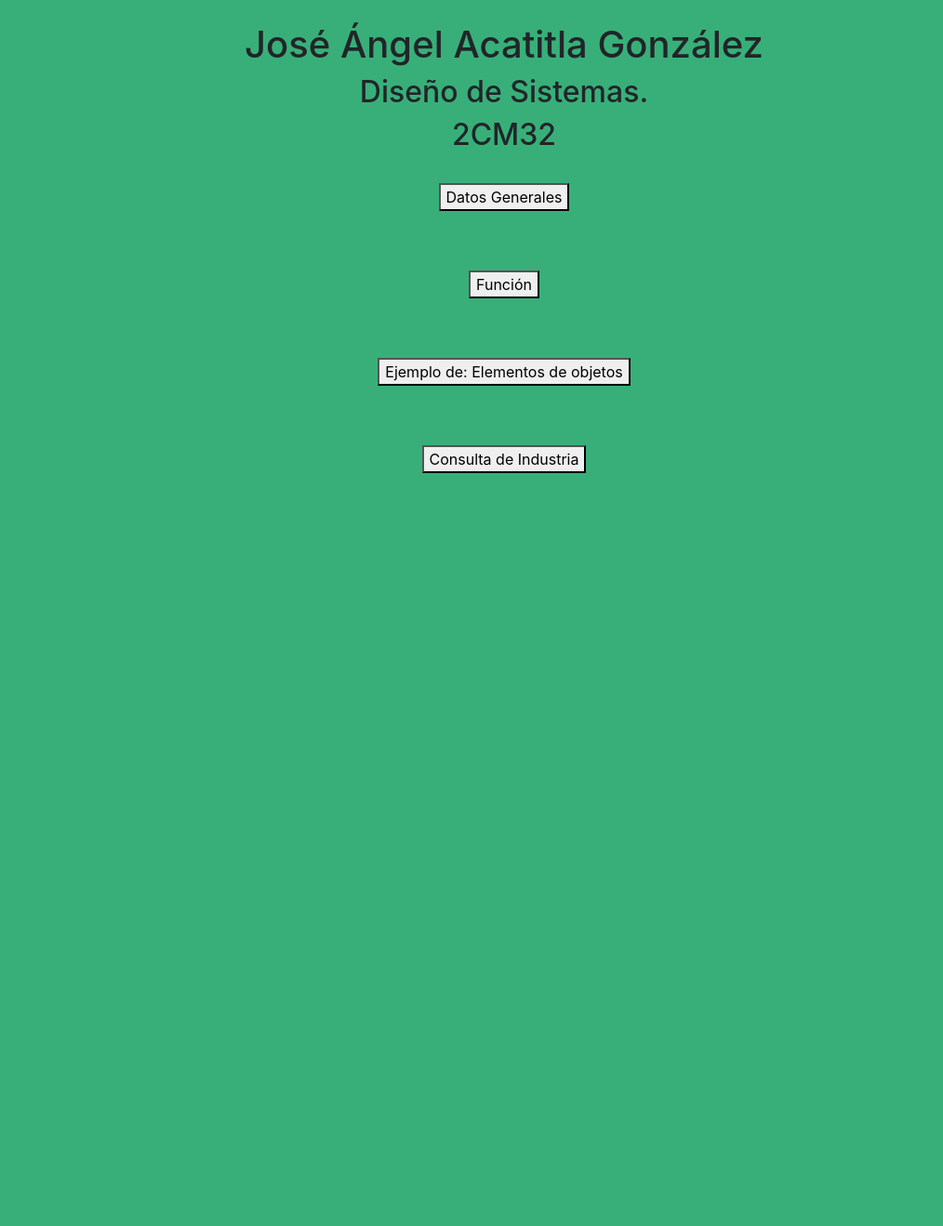
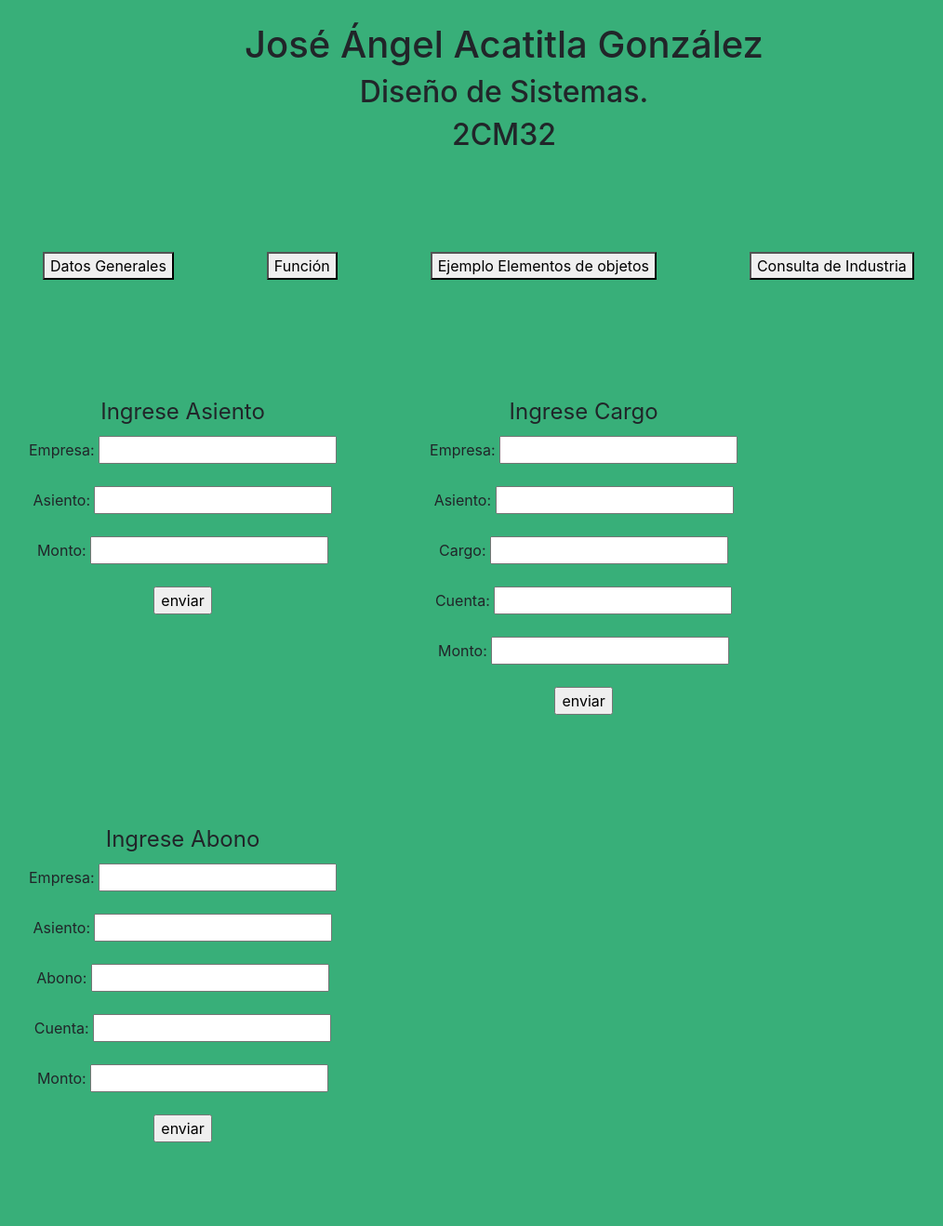
Before and after one commit to Acatitla/exercise-systems, a PHP site: page / in a window 1280 px wide. Shown: the whole page at 93% size, without its empty margins (98-1112 px from the left). Before the commit the page ends 509 px from the top, so only its background shows below. Run offline with PHP 8.4, Linux system fonts and the light colour scheme.

Commit message:
form and conexion

```diff
--- a/Polizona-52/index.php
+++ b/Polizona-52/index.php
@@ -1,13 +1,20 @@
-<html>
+<html lang="es">
 	<head>
 		<Title>empresa individual de José Ángel Acatitla González </Title>
 		<link rel="stylesheet" href="https://stackpath.bootstrapcdn.com/bootstrap/4.3.1/css/bootstrap.min.css" integrity="sha384-ggOyR0iXCbMQv3Xipma34MD+dH/1fQ784/j6cY/iJTQUOhcWr7x9JvoRxT2MZw1T" crossorigin="anonymous">
     	<link href="bootstrap.min.css">
-		<meta charset = "utf-8">
+		<meta charset = "UTF-8">
 	</head>
 	<style>
-	body, html{
-          background-color:#38AF79;
+	body{
+          background-color: #38AF79;
+		  text-align: center;
+	}
+	form {
+    display: inline-block;
+	margin: 50px;
+	align: "center";
+	}
 	</style>
 	<body>
 		<div class="container">
@@ -16,35 +23,117 @@
 						<h1>José Ángel Acatitla González</h1>
 						<h2>Diseño de Sistemas.</h2>
 						<h2>2CM32</h2>
-						<!--<h2>Este es un ejemplo de como subir los archivos desde git bash</h2>
-								<form action="misprocesos.php" method="get">
-								<label>Mi modelo de negocio consta de los siguientes procesos</label><br><br>
-								Selecciona el proceso que deseas ejecutar:
-								<select name="opciones">
-									<option value="A"> Clasificación de objetos</option>
-									<option value="B"> Agrupación de objetos</option>
-								</select><br><br>
-								<input type="submit"/>
-							</form> -->
 						<br>
-							<form action="general_data.html" method="get">
+						<div class="row container my-4">
+							<form class="mx-50px" action="general_data.html" method="get">
 								<button type="submit">Datos Generales</button>
 							</form>
-							<br>
-							<br>
 							<form action="funcion.php" method="get">
 								<button type="submit">Función</button>
 							</form>
-							<br>
-							<br>
 							<form action="elements.html" method="get">
-							<button type="submit">Ejemplo de: Elementos de objetos</button>
+								<button type="submit">Ejemplo Elementos de objetos</button>
 							</form>
-							<br>
-							<br><form action="empresa.php" method="get">
+							<form action="empresa.php" method="get">
 								<button type="submit">Consulta de Industria</button>
 							</form>
 							<br>
+
+						</div>
+						<div class ="row text-center">
+							<form action="asiento.php" method="post">
+								<fieldset>
+								<legend> Ingrese Asiento </legend>
+								<p>
+								<label>Empresa:
+								<input type="int" name="idempresa" />
+								</label>
+								</p>
+								<p>
+								<label>Asiento:
+								<input type="int" name="idasiento" />
+								</label>
+								</p>
+								<p>
+								<label> Monto:
+								<input type="decimal" name="monto" />
+								</label>
+								</p>
+								<p>
+								<input type="submit" value="enviar"/>
+								</p>
+								</fieldset>
+							</form>
+
+							<form action="cargo.php" method="post">
+								<fieldset>
+								<legend> Ingrese Cargo </legend>
+								<p>
+								<label>Empresa:
+								<input type="int" name="idempresa" />
+								</label>
+								</p>
+								<p>
+								<label>Asiento:
+								<input type="int" name="idasiento" />
+								</label>
+								</p>
+								<p>
+								<label>Cargo:
+								<input type="int" name="idcargo" />
+								</label>
+								</p>
+								<p>
+								<label>Cuenta:
+								<input type="int" name="idcuenta" />
+								</label>
+								</p>
+								<p>
+								<label> Monto:
+								<input type="decimal" name="monto" />
+								</label>
+								</p>
+								<p>
+								<input type="submit" value="enviar"/>
+								</p>
+								</fieldset>
+							</form>
+
+							<form action="abono.php" method="post">
+								<fieldset>
+								<legend> Ingrese Abono </legend>
+								<p>
+								<label>Empresa:
+								<input type="int" name="idempresa" />
+								</label>
+								</p>
+								<p>
+								<label>Asiento:
+								<input type="int" name="idasiento" />
+								</label>
+								</p>
+								<p>
+								<label>Abono:
+								<input type="int" name="idabono" />
+								</label>
+								</p>
+								<p>
+								<label>Cuenta:
+								<input type="int" name="idcuenta" />
+								</label>
+								</p>
+								<p>
+								<label> Monto:
+								<input type="float" name="monto" />
+								</label>
+								</p>
+								<p>
+								<input type="submit" value="enviar"/>
+								</p>
+								</fieldset>
+							</form>
+
+						</div>
 					</div>
 				</div>
 			</div>
```
Lines whose indentation alone changed are shown as unchanged.
